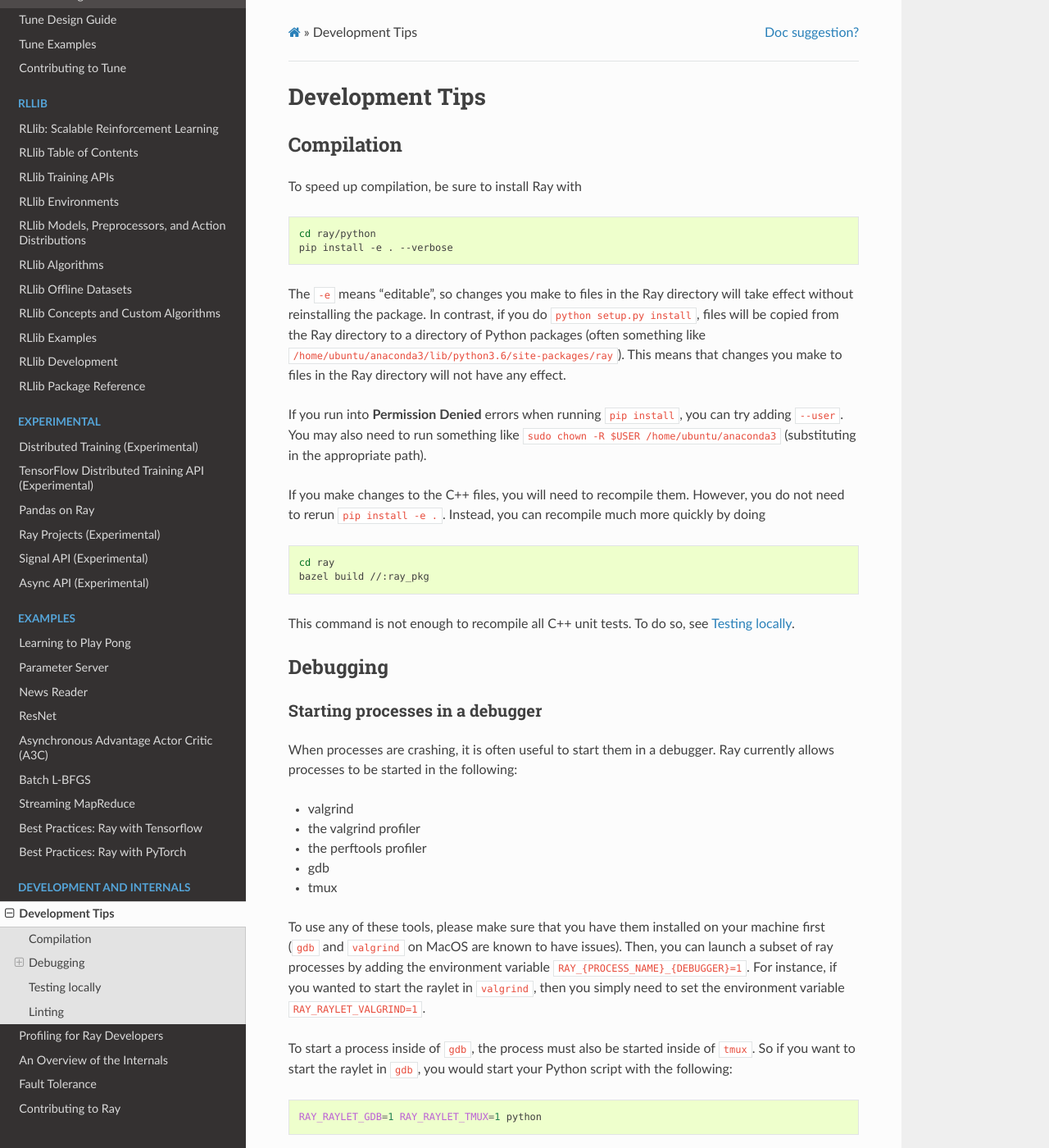
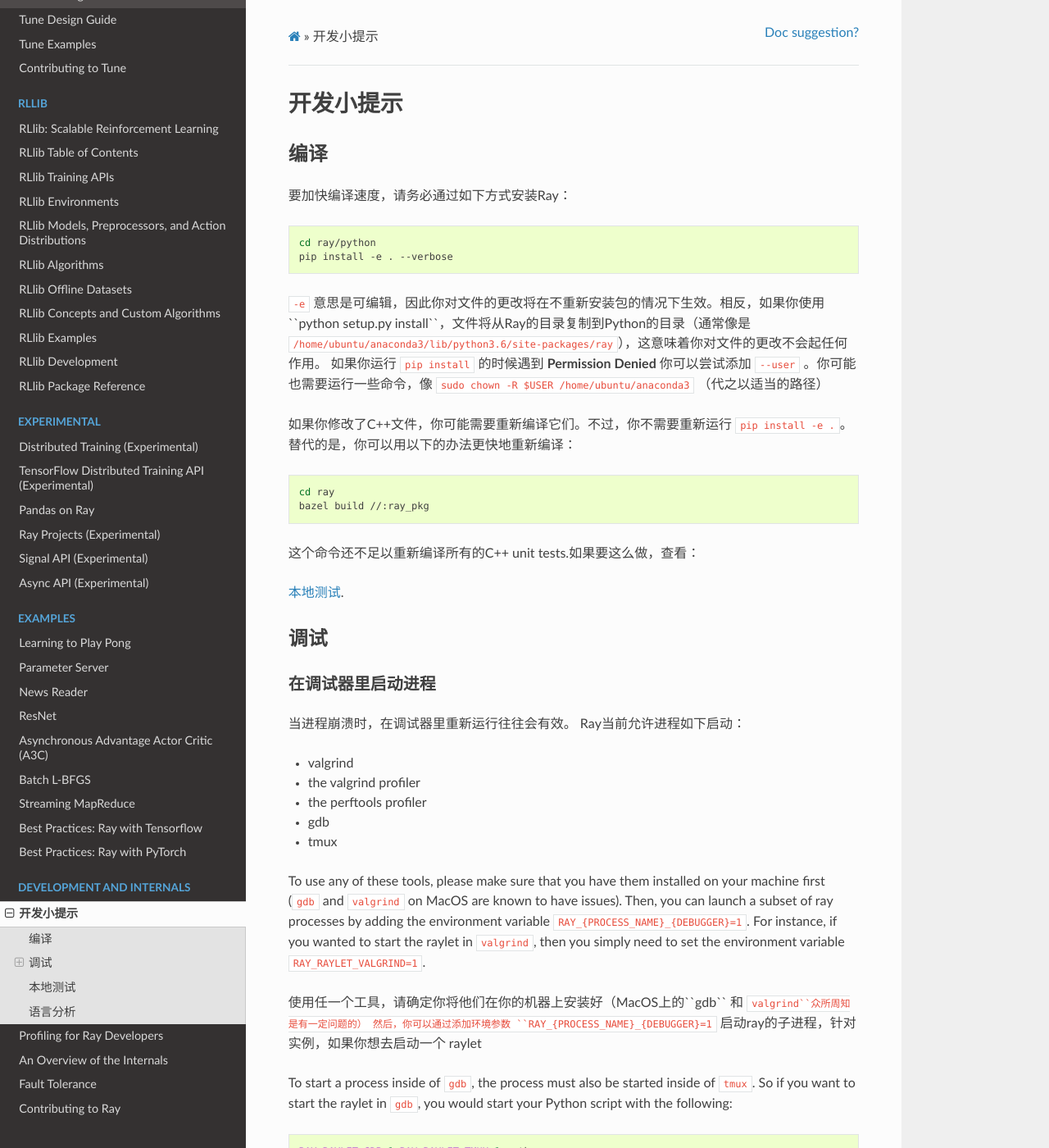
Before and after one commit to Senmumu/ray_project_doc, a Sphinx documentation site: the page built from source/development.rst, in a window 1280 px wide and 1400 px high. Shown: the whole window at 82% size. Built offline with Sphinx 7.4.7 and the Read the Docs theme 2.0.0, drawn with Linux system fonts in a browser that asks for light colours; the version number could not be read and is left out; some of the changed text lies outside the part shown.

Commit message:
new files

```diff
--- a/source/development.rst
+++ b/source/development.rst
@@ -1,47 +1,41 @@
-Development Tips
+开发小提示
 ================
 
-Compilation
+编译
 -----------
 
-To speed up compilation, be sure to install Ray with
+要加快编译速度，请务必通过如下方式安装Ray：
 
 .. code-block:: shell
 
  cd ray/python
  pip install -e . --verbose
 
-The ``-e`` means "editable", so changes you make to files in the Ray
-directory will take effect without reinstalling the package. In contrast, if
-you do ``python setup.py install``, files will be copied from the Ray
-directory to a directory of Python packages (often something like
-``/home/ubuntu/anaconda3/lib/python3.6/site-packages/ray``). This means that
-changes you make to files in the Ray directory will not have any effect.
+``-e`` 意思是可编辑，因此你对文件的更改将在不重新安装包的情况下生效。相反，如果你使用``python setup.py install``，文件将从Ray的目录复制到Python的目录（通常像是 ``/home/ubuntu/anaconda3/lib/python3.6/site-packages/ray``），这意味着你对文件的更改不会起任何作用。
+如果你运行 ``pip install`` 的时候遇到 **Permission Denied** 你可以尝试添加 ``--user`` 。你可能也需要运行一些命令，像 ``sudo
+chown -R $USER /home/ubuntu/anaconda3`` （代之以适当的路径）
 
-If you run into **Permission Denied** errors when running ``pip install``,
-you can try adding ``--user``. You may also need to run something like ``sudo
-chown -R $USER /home/ubuntu/anaconda3`` (substituting in the appropriate
-path).
 
-If you make changes to the C++ files, you will need to recompile them.
-However, you do not need to rerun ``pip install -e .``. Instead, you can
-recompile much more quickly by doing
+如果你修改了C++文件，你可能需要重新编译它们。不过，你不需要重新运行 ``pip install -e .``。
+替代的是，你可以用以下的办法更快地重新编译：
 
 .. code-block:: shell
 
  cd ray
  bazel build //:ray_pkg
 
-This command is not enough to recompile all C++ unit tests. To do so, see
-`Testing locally`_.
+这个命令还不足以重新编译所有的C++ unit tests.如果要这么做，查看：
 
-Debugging
+`本地测试`_.
+
+调试
 ---------
 
-Starting processes in a debugger
+在调试器里启动进程
 ~~~~~~~~~~~~~~~~~~~~~~~~~~~~~~~~
-When processes are crashing, it is often useful to start them in a debugger.
-Ray currently allows processes to be started in the following:
+
+当进程崩溃时，在调试器里重新运行往往会有效。
+Ray当前允许进程如下启动：
 
 - valgrind
 - the valgrind profiler
@@ -55,6 +49,10 @@ Then, you can launch a subset of ray processes by adding the environment
 variable ``RAY_{PROCESS_NAME}_{DEBUGGER}=1``. For instance, if you wanted to
 start the raylet in ``valgrind``, then you simply need to set the environment
 variable ``RAY_RAYLET_VALGRIND=1``.
+
+使用任一个工具，请确定你将他们在你的机器上安装好（MacOS上的``gdb`` 和 ``valgrind``众所周知是有一定问题的）
+然后，你可以通过添加环境参数 ``RAY_{PROCESS_NAME}_{DEBUGGER}=1`` 启动ray的子进程，针对实例，如果你想去启动一个
+raylet
 
 To start a process inside of ``gdb``, the process must also be started inside of
 ``tmux``. So if you want to start the raylet in ``gdb``, you would start your
@@ -131,43 +129,35 @@ starting Ray. For example, you can do:
 
 This will print any ``RAY_LOG(DEBUG)`` lines in the source code to the
 ``raylet.err`` file, which you can find in the `Temporary Files`_.
+这会打印出``RAY_LOG(DEBUG)``源码中的所有行到 ，你可以在`临时文件`_.
 
-Testing locally
+本地测试
 ---------------
-Suppose that one of the tests (e.g., ``test_basic.py``) is failing. You can run
-that test locally by running ``python -m pytest -v python/ray/tests/test_basic.py``. However, doing so will run all of the tests which can take a while. To run a specific test that is
-failing, you can do
+假设其中一个测试（例如 ``test_basic.py`` ） 失败了。您可以在本地运行  ``python -m pytest -v python/ray/tests/test_basic.py`` 。但是，这样做会运行所有的测试，可能需要一段时间。要运行失败的特定测试，您可以执行此操作：
 
 .. code-block:: shell
 
  cd ray
  python -m pytest -v python/ray/tests/test_basic.py::test_keyword_args
 
-When running tests, usually only the first test failure matters. A single
-test failure often triggers the failure of subsequent tests in the same
-script.
+当运行测试时，通常第一个的测试失败是重要的，单一个测试失败通常导致同一脚本的后续测试失败。
 
-To compile and run all C++ tests, you can run:
-
+为了编译运行C++脚本，你可以运行
 .. code-block:: shell
 
  cd ray
  bazel test $(bazel query 'kind(cc_test, ...)')
 
 
-Linting
+语言分析
 -------
 
 **Running linter locally:** To run the Python linter on a specific file, run
 something like ``flake8 ray/python/ray/worker.py``. You may need to first run
 ``pip install flake8``.
-
-**Autoformatting code**. We use `yapf <https://github.com/google/yapf>`_ for
-linting, and the config file is located at ``.style.yapf``. We recommend
-running ``scripts/yapf.sh`` prior to pushing to format changed files.
-Note that some projects such as dataframes and rllib are currently excluded.
-
-
+****
+**在本地运行linter**: 若需要在特定文件上运行Python linter，请执行如 ``flake8 ray/python/ray/worker.py`` 类似的操作。你需要首先运行 ``pip install flake8``。
+**自动格式化代码** 我们使用yapf 运行 linting， 配置文件位于 ``.style.yapf``。我们建议在格式化更改后的文件之前运行 ``scripts/yapf.sh``。注意有些项目如dataframes和rllib现在是不包含的。
 
 .. _`issues`: https://github.com/ray-project/ray/issues
 .. _`Temporary Files`: http://ray.readthedocs.io/en/latest/tempfile.html
--- a/source/tune.rst
+++ b/source/tune.rst
@@ -1,4 +1,4 @@
-Tune: Scalable Hyperparameter Tuning
+调节模块: 可扩展的参数调节
 ====================================
 
 .. image:: images/tune.png
--- a/source/walkthrough.rst
+++ b/source/walkthrough.rst
@@ -108,6 +108,7 @@ Ray支持任意Python函数异步执行。这些异步的Ray函数被称为"远
 一个task的资源需求对Ray的调度并发性是有影响的。特别的，在一个节点上，所有正在执行的任务的总资源需求不能超过这个节点的总资源。
 
 如下有更多的资源指定的示例
+
 .. code-block:: python
 
   # Ray 也支持很小的部分的资源需求
@@ -120,8 +121,8 @@ Ray支持任意Python函数异步执行。这些异步的Ray函数被称为"远
   def f():
       return 1
 
-Further, remote function can return multiple object IDs.
-此外，远程函数可以返回多个对象ID
+此外，远程函数可以返回多个对象ID:
+
 .. code-block:: python
 
   @ray.remote(num_return_vals=3)
```
